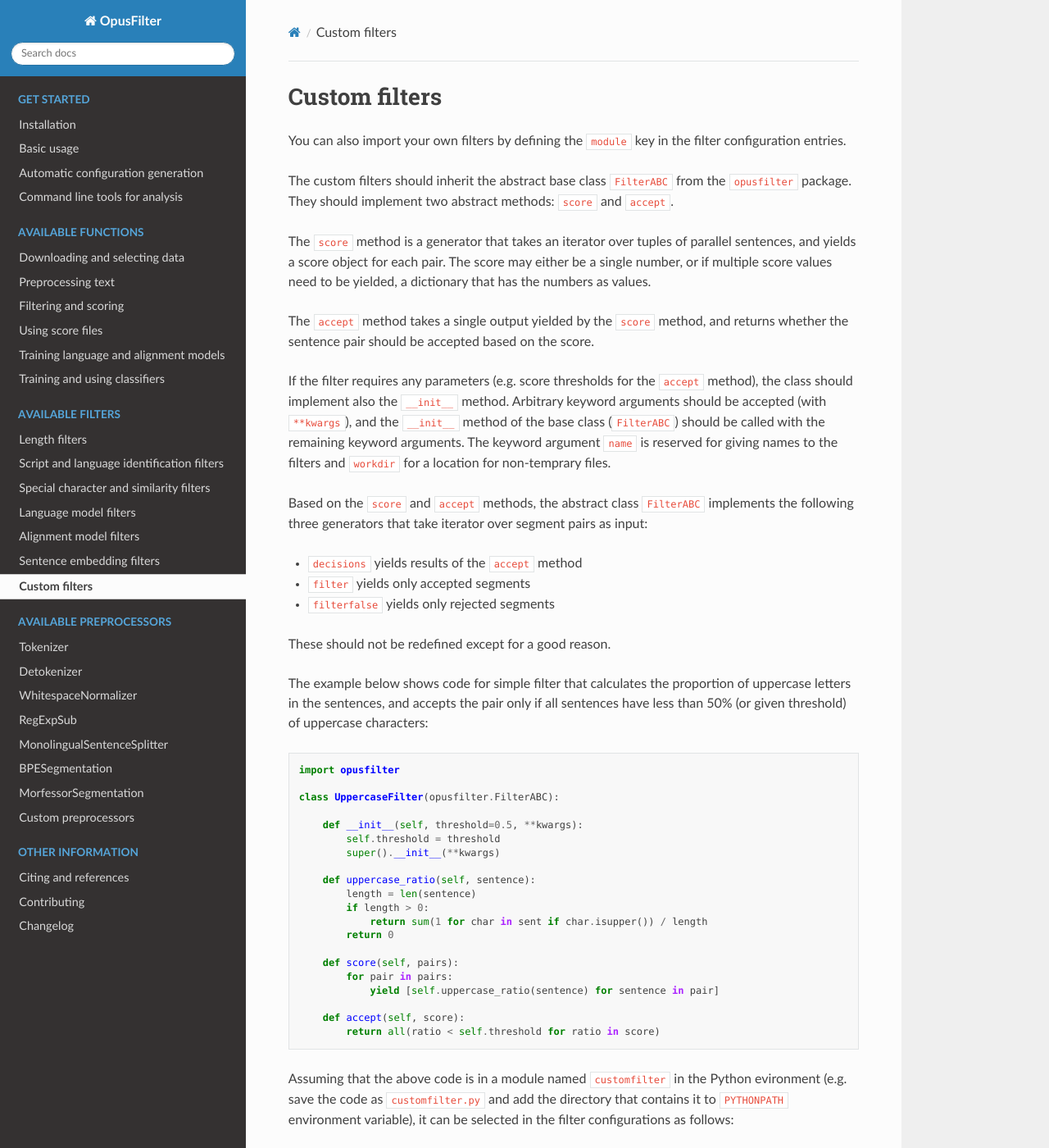
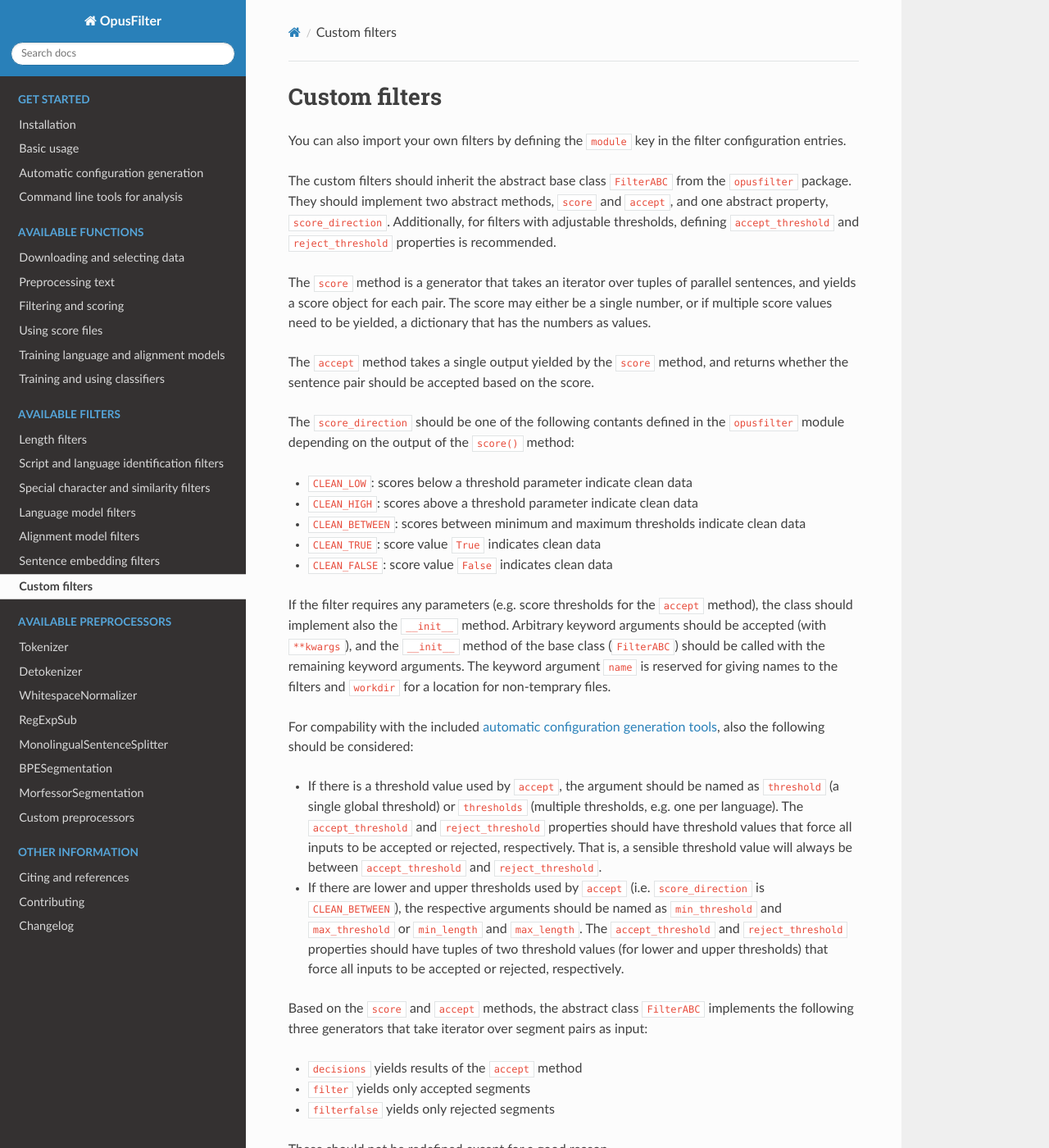
Before and after one commit to Helsinki-NLP/OpusFilter, a Sphinx documentation site: the page built from docs/filters/custom_filters.md, in a window 1280 px wide and 1400 px high. Shown: the whole window at 82% size. Built offline with Sphinx 7.4.7 and the Read the Docs theme 2.0.0, drawn with Linux system fonts in a browser that asks for light colours; the version number could not be read and is left out; some of the changed text lies outside the part shown.

Commit message:
add accept_threshold and reject_threshold properties for filters

```diff
--- a/docs/filters/custom_filters.md
+++ b/docs/filters/custom_filters.md
@@ -5,7 +5,10 @@ the filter configuration entries.
 
 The custom filters should inherit the abstract base class `FilterABC`
 from the `opusfilter` package. They should implement two abstract
-methods: `score` and `accept`.
+methods, `score` and `accept`, and one abstract property,
+`score_direction`. Additionally, for filters with adjustable
+thresholds, defining `accept_threshold` and `reject_threshold`
+properties is recommended.
 
 The `score` method is a generator that takes an iterator over tuples
 of parallel sentences, and yields a score object for each pair. The
@@ -16,6 +19,17 @@ The `accept` method takes a single output yielded by the `score`
 method, and returns whether the sentence pair should be accepted based
 on the score.
 
+The `score_direction` should be one of the following contants defined
+in the `opusfilter` module depending on the output of the `score()`
+method:
+
+* `CLEAN_LOW`: scores below a threshold parameter indicate clean data
+* `CLEAN_HIGH`: scores above a threshold parameter indicate clean data
+* `CLEAN_BETWEEN`: scores between minimum and maximum thresholds
+  indicate clean data
+* `CLEAN_TRUE`: score value `True` indicates clean data
+* `CLEAN_FALSE`: score value `False` indicates clean data
+
 If the filter requires any parameters (e.g. score thresholds for the
 `accept` method), the class should implement also the `__init__`
 method.  Arbitrary keyword arguments should be accepted (with
@@ -23,6 +37,25 @@ method.  Arbitrary keyword arguments should be accepted (with
 should be called with the remaining keyword arguments. The keyword
 argument `name` is reserved for giving names to the filters and
 `workdir` for a location for non-temprary files.
+
+For compability with the included [automatic configuration generation
+tools](../automatic_configuration.md), also the following should be
+considered:
+
+* If there is a threshold value used by `accept`, the argument should
+  be named as `threshold` (a single global threshold) or `thresholds`
+  (multiple thresholds, e.g. one per language). The `accept_threshold`
+  and `reject_threshold` properties should have threshold values that
+  force all inputs to be accepted or rejected, respectively.  That is,
+  a sensible threshold value will always be between `accept_threshold`
+  and `reject_threshold`.
+* If there are lower and upper thresholds used by `accept`
+  (i.e. `score_direction` is `CLEAN_BETWEEN`), the respective
+  arguments should be named as `min_threshold` and `max_threshold` or
+  `min_length` and `max_length`. The `accept_threshold` and
+  `reject_threshold` properties should have tuples of two threshold
+  values (for lower and upper thresholds) that force all inputs to be
+  accepted or rejected, respectively.
 
 Based on the `score` and `accept` methods, the abstract class
 `FilterABC` implements the following three generators that take
@@ -43,6 +76,10 @@ uppercase characters:
 import opusfilter
 
 class UppercaseFilter(opusfilter.FilterABC):
+
+	score_direction = opusfilter.CLEAN_LOW
+	accept_threshold = 1 + 10**-6
+	reject_threshold = 0
 
     def __init__(self, threshold=0.5, **kwargs):
         self.threshold = threshold
```
Also changed, not shown: docs/CHANGELOG.md (+1 -1 lines), docs/filters/sentence_embedding_filters.md (+1 -1 lines), opusfilter/__init__.py (+22 -0 lines), 6 other files.
